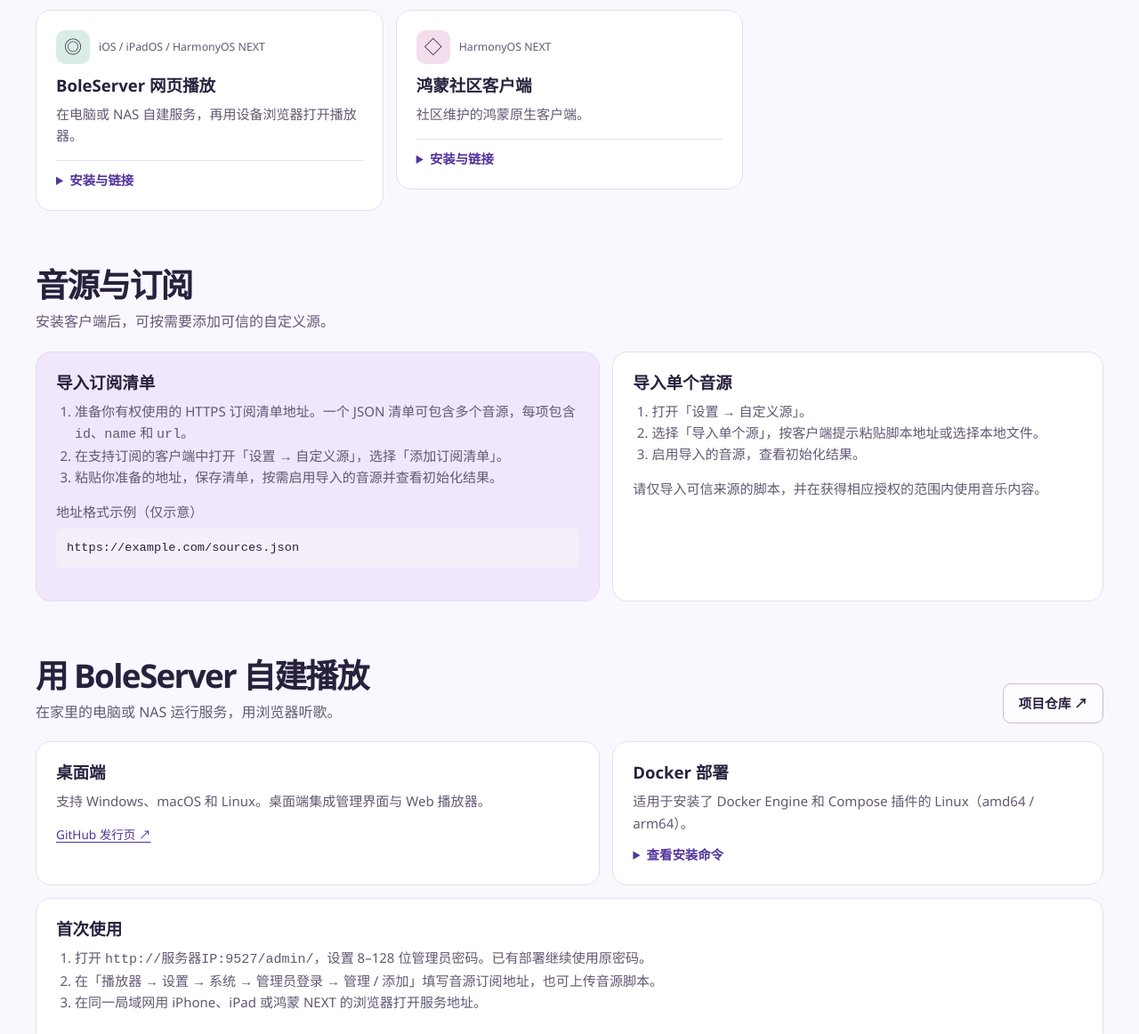
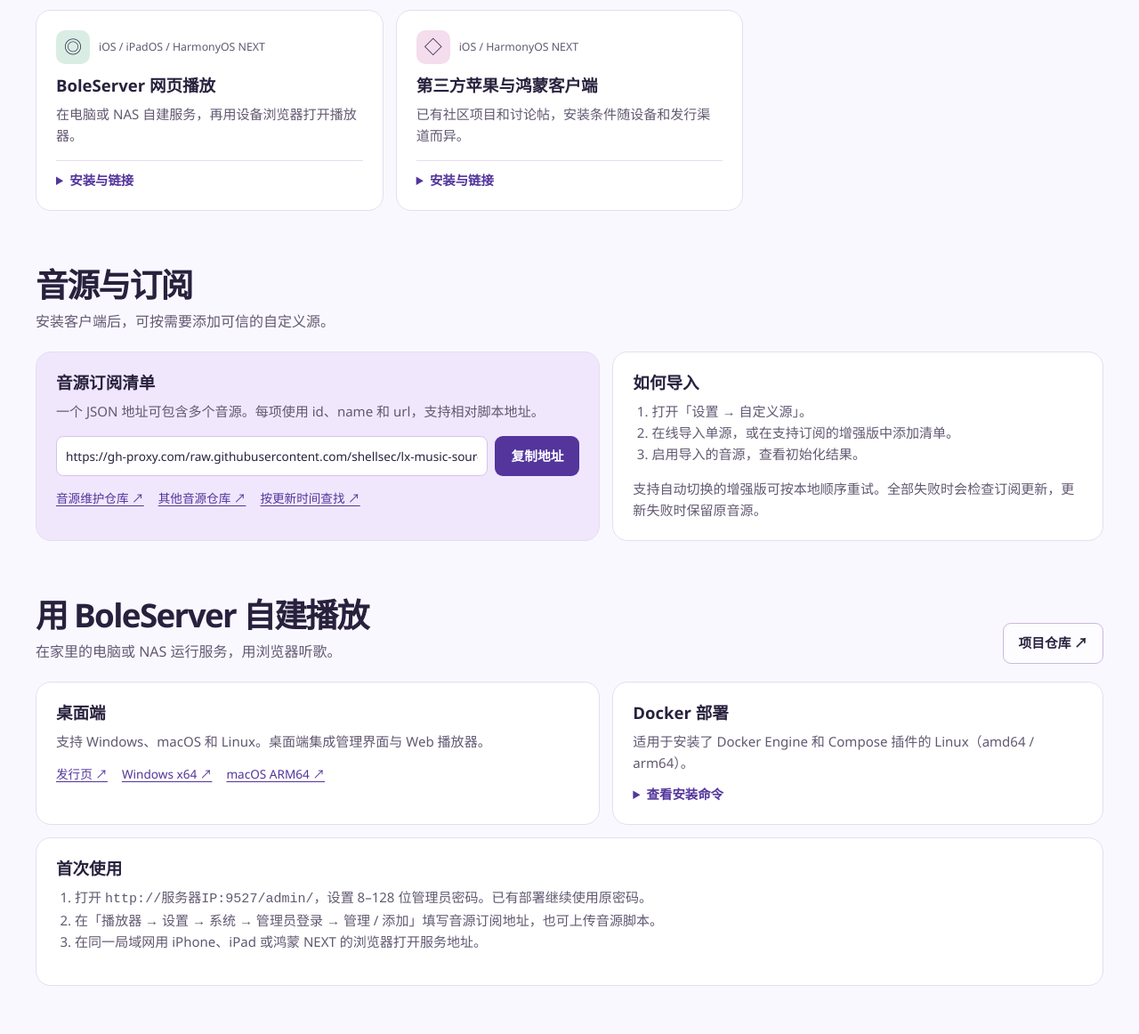
Before and after one commit to shellsec/lx-music-guide, a plain HTML site: page index.html in a window 1280 px wide. Shown: the part 1255-2417 px from the top of the page at 89% size. Drawn offline with Linux system fonts and the light colour scheme.

Commit message:
Revert "Document source imports and use official release pages"
This reverts commit 400ba3d2827ee00d5be829e3372ee62deb109f23.

```diff
--- a/index.html
+++ b/index.html
@@ -19,7 +19,7 @@
 <img src="assets/record.png" alt="" fetchpriority="high">
 <div class="hero-copy"><p class="edition">洛雪 · 波乐 · 自建播放</p><h1 id="title">每台设备，<br>都有听歌入口。</h1>
 <p>从电脑、手机到电视和游戏机。按设备查找客户端、安装包和音源订阅。</p>
-<div class="actions"><a class="button primary" href="#clients">查找客户端 <span aria-hidden="true">↓</span></a><a class="button secondary" href="#sources">查看音源导入教程</a></div>
+<div class="actions"><a class="button primary" href="#clients">查找客户端 <span aria-hidden="true">↓</span></a><a class="button secondary" href="#sources">获取音源订阅</a></div>
 </div>
 </section>
 <section id="clients" class="section" aria-labelledby="clients-title">
@@ -32,22 +32,24 @@
 <section id="sources" class="section" aria-labelledby="sources-title">
 <div class="section-head"><div><h2 id="sources-title">音源与订阅</h2><p>安装客户端后，可按需要添加可信的自定义源。</p></div></div>
 <div class="source-layout">
-<article class="panel subscription"><h3>导入订阅清单</h3>
-<ol><li>准备你有权使用的 HTTPS 订阅清单地址。一个 JSON 清单可包含多个音源，每项包含 <code>id</code>、<code>name</code> 和 <code>url</code>。</li><li>在支持订阅的客户端中打开「设置 → 自定义源」，选择「添加订阅清单」。</li><li>粘贴你准备的地址，保存清单，按需启用导入的音源并查看初始化结果。</li></ol>
-<p>地址格式示例（仅示意）</p><pre><code>https://example.com/sources.json</code></pre>
+<article class="panel subscription"><h3>音源订阅清单</h3><p>一个 JSON 地址可包含多个音源。每项使用 id、name 和 url，支持相对脚本地址。</p>
+<div class="copy-row"><input id="source-url" aria-label="音源订阅地址" readonly value="https://gh-proxy.com/raw.githubusercontent.com/shellsec/lx-music-source/master/sources.json"><button class="button primary" type="button" data-copy="source-url">复制地址</button></div>
+<p class="feedback" id="copy-status" role="status"></p>
+<div class="links"><a href="https://github.com/shellsec/lx-music-source">音源维护仓库 ↗</a><a href="https://github.com/pdone/lx-music-source">其他音源仓库 ↗</a><a href="https://github.com/search?q=lx-music-source&amp;type=repositories&amp;s=updated&amp;o=desc">按更新时间查找 ↗</a></div>
 </article>
-<article class="panel"><h3>导入单个音源</h3><ol><li>打开「设置 → 自定义源」。</li><li>选择「导入单个源」，按客户端提示粘贴脚本地址或选择本地文件。</li><li>启用导入的音源，查看初始化结果。</li></ol><p>请仅导入可信来源的脚本，并在获得相应授权的范围内使用音乐内容。</p></article>
+<article class="panel"><h3>如何导入</h3><ol><li>打开「设置 → 自定义源」。</li><li>在线导入单源，或在支持订阅的增强版中添加清单。</li><li>启用导入的音源，查看初始化结果。</li></ol><p>支持自动切换的增强版可按本地顺序重试。全部失败时会检查订阅更新，更新失败时保留原音源。</p></article>
 </div>
 </section>
 <section id="server" class="section" aria-labelledby="server-title">
 <div class="section-head"><div><h2 id="server-title">用 BoleServer 自建播放</h2><p>在家里的电脑或 NAS 运行服务，用浏览器听歌。</p></div><a class="button secondary" href="https://github.com/shellsec/boleserver">项目仓库 ↗</a></div>
 <div class="source-layout">
 <article class="panel"><h3>桌面端</h3><p>支持 Windows、macOS 和 Linux。桌面端集成管理界面与 Web 播放器。</p>
-<div class="links"><a href="https://github.com/shellsec/boleserver/releases/latest">GitHub 发行页 ↗</a></div></article>
+<div class="links"><a href="https://github.com/shellsec/boleserver/releases/latest">发行页 ↗</a><a href="https://github.com/shellsec/boleserver/releases/download/v2.1.3-bole.1/BoleServer.2.1.3.x64.Portable.exe">Windows x64 ↗</a><a href="https://github.com/shellsec/boleserver/releases/download/v2.1.3-bole.1/BoleServer.2.1.3.arm64.dmg">macOS ARM64 ↗</a></div></article>
 <article class="panel"><h3>Docker 部署</h3><p>适用于安装了 Docker Engine 和 Compose 插件的 Linux（amd64 / arm64）。</p>
 <details><summary>查看安装命令</summary>
 <p>直连 GitHub</p><pre><code id="install-direct">curl -fsSL https://raw.githubusercontent.com/shellsec/boleserver/main/deploy/install.sh -o /tmp/boleserver-install.sh &amp;&amp; sudo bash /tmp/boleserver-install.sh</code></pre>
-<p>已用 root 登录时去掉 sudo。</p>
+<p>第三方代理加速，默认安装到 <code>/opt/boleserver</code></p><pre><code>curl -fsSL https://gh-proxy.com/https://raw.githubusercontent.com/shellsec/boleserver/d2762bcfbc773a0baf81cbca5df1ba1bde2d7a29/deploy/install.sh -o /tmp/boleserver-install.sh &amp;&amp; sudo env BOLE_IMAGE=gh-proxy.com/docker/ghcr.io/shellsec/boleserver:latest bash /tmp/boleserver-install.sh</code></pre>
+<p>已用 root 登录时去掉 sudo。代理镜像设置保存在安装目录的 .env。</p>
 </details></article>
 </div>
 <div class="panel setup"><h3>首次使用</h3><ol><li>打开 <code>http://服务器IP:9527/admin/</code>，设置 8–128 位管理员密码。已有部署继续使用原密码。</li><li>在「播放器 → 设置 → 系统 → 管理员登录 → 管理 / 添加」填写音源订阅地址，也可上传音源脚本。</li><li>在同一局域网用 iPhone、iPad 或鸿蒙 NEXT 的浏览器打开服务地址。</li></ol></div>
@@ -64,11 +66,6 @@
 <div><h2 id="support-title">支持维护</h2><p>如果这份指南帮到了你，欢迎请作者喝杯咖啡，支持后续维护。</p></div>
 <figure><img src="assets/support-qr.png" alt="支持作者的赞赏二维码" width="400" height="400" loading="lazy"><figcaption>扫码赞赏</figcaption></figure>
 </section>
-<section class="site-notice" aria-labelledby="notice-title">
-<h2 id="notice-title">使用说明与权利反馈</h2>
-<p>软件的使用与分发请遵循各项目的许可证。请在获得相应授权的范围内使用音乐内容。</p>
-<p>如发现本站链接可能侵犯您的权利，请通过<a href="https://github.com/shellsec/lx-music-guide/issues/new">权利反馈</a>提供相关页面地址和涉事链接，以便核查和处理。请勿在公开反馈中上传含个人信息的权利证明。</p>
-</section>
 <div class="foot-nav"><span>音乐资源指南</span><a href="#">回到顶部 ↑</a></div>
 </div></footer>
 </body>
--- a/resources.js
+++ b/resources.js
@@ -1,10 +1,13 @@
 const github = "https://github.com";
+const proxy = "https://gh-proxy.com/";
 const desktop = github + "/shellsec/lx-music-desktop-auto-source";
 const mobile = github + "/shellsec/lx-music-mobile-auto-source";
 const server = github + "/shellsec/boleserver";
 const tv = github + "/bmizhou/lx-music-tv";
 const eink = github + "/shellsec/lx-music-eink";
 const lxpy = github + "/shellsec/lxpy";
+const tvVersion = "2.9.202610241701";
+const einkVersion = "1.9.3-eink.1";
 const platforms = ["全部设备", "电脑", "安卓", "电视", "墨水屏", "游戏机", "苹果与鸿蒙"];
 
 const resources = [
@@ -13,14 +16,19 @@ const resources = [
     intro: "桌面听歌，支持订阅清单和播放失败自动切换。",
     detail: "Windows 可选安装包或绿色版。安装历史版本前可先查看仓库的发行说明。",
     repo: desktop,
-    links: [["GitHub 发行页", desktop + "/releases"]]
+    links: [
+      ["Windows 安装包", proxy + desktop + "/releases/download/v2.12.6/lx-music-desktop-v2.12.6-x64-Setup.exe"],
+      ["Windows 绿色版", proxy + desktop + "/releases/download/v2.12.6/lx-music-desktop-v2.12.6-win_x64-green.7z"],
+      ["macOS ARM64", proxy + desktop + "/releases/download/v2.12.6/lx-music-desktop-2.12.6-arm64.dmg"]
+    ]
   },
   {
     name: "洛雪安卓增强版", icon: "▯", color: "peach", platforms: ["安卓"], meta: "Android · 1.9.2",
     intro: "支持扫码、从图片识别或粘贴地址来添加音源。",
     detail: "在设置中打开「快速添加自定义源」，选择导入单个源或添加订阅清单。二维码应包含完整 HTTP 或 HTTPS 地址。",
     repo: mobile,
-    links: [["GitHub 发行页", mobile + "/releases"]]
+    links: ["arm64-v8a", "armeabi-v7a", "universal"].map(arch =>
+      [arch, proxy + mobile + "/releases/download/v1.9.2/lx-music-mobile-v1.9.2-" + arch + ".apk"])
   },
   {
     name: "波乐音乐", icon: "♫", color: "pink", platforms: ["游戏机", "电脑", "安卓", "电视"], meta: "游戏机 / 桌面 / Android · 1.1.0",
@@ -33,20 +41,28 @@ const resources = [
     intro: "适合遥控器操作，支持大屏歌词和手机扫码填源。",
     detail: "电视和平板架构不确定时选 universal。通过 U 盘或传文件安装后，打开设置扫码导入 JS 音源。",
     repo: tv,
-    links: [["GitHub 发行页", tv + "/releases"]]
+    links: [
+      ["下载 universal APK", tv + "/releases/download/" + tvVersion + "/LXTV-" + tvVersion + "-universal-release.apk"],
+      ["下载 arm64-v8a APK", tv + "/releases/download/" + tvVersion + "/LXTV-" + tvVersion + "-arm64-v8a-release.apk"],
+      ["GitHub 发行页", tv + "/releases"]
+    ]
   },
   {
     name: "洛雪墨水屏增强版", icon: "▧", color: "lilac", platforms: ["墨水屏", "安卓"], meta: "Android · 墨水屏设备",
     intro: "针对墨水屏优化，支持自定义源和订阅更新。",
     detail: "按设备架构选择 APK。口袋阅一代选 armeabi-v7a，64 位设备可选 arm64-v8a。",
     repo: eink,
-    links: [["GitHub 发行页", eink + "/releases"]]
+    links: [
+      ...["arm64-v8a", "armeabi-v7a", "universal"].map(arch =>
+        ["下载 " + arch + " APK", eink + "/releases/download/v" + einkVersion + "/lx-music-mobile-v" + einkVersion + "-" + arch + ".apk"]),
+      ["GitHub 发行页", eink + "/releases"]
+    ]
   },
   {
     name: "LXPy 手机遥控", icon: "⌁", color: "peach", platforms: ["电脑"], meta: "洛雪桌面端 · 局域网",
     intro: "手机和电脑连同一个 Wi-Fi，在手机网页遥控桌面播放。",
     detail: "在洛雪桌面端的「设置 → 开放 API」启用开放 API 服务，再按 LXPy 说明运行启动脚本。",
-    repo: lxpy
+    repo: lxpy, links: [["下载源码 ZIP", lxpy + "/archive/HEAD.zip"]]
   },
   {
     name: "BoleServer 网页播放", icon: "◎", color: "mint", platforms: ["苹果与鸿蒙", "电脑"], meta: "iOS / iPadOS / HarmonyOS NEXT",
@@ -54,15 +70,21 @@ const resources = [
     detail: "搭建服务并在管理界面设置密码与音源。播放设备与服务在同一局域网时，可直接打开服务地址。",
     repo: server,
     links: [
+      ["Windows x64 便携版", server + "/releases/download/v2.1.3-bole.1/BoleServer.2.1.3.x64.Portable.exe"],
+      ["macOS ARM64 安装包", server + "/releases/download/v2.1.3-bole.1/BoleServer.2.1.3.arm64.dmg"],
       ["GitHub 发行页", server + "/releases/latest"],
       ["查看搭建方式", "#server"]
     ]
   },
   {
-    name: "鸿蒙社区客户端", icon: "◇", color: "pink", platforms: ["苹果与鸿蒙"], meta: "HarmonyOS NEXT",
-    intro: "社区维护的鸿蒙原生客户端。",
-    detail: "源码与 DevEco Studio 构建步骤见项目仓库。",
-    repo: github + "/Adamaik/lxmusic-harmony"
+    name: "第三方苹果与鸿蒙客户端", icon: "◇", color: "pink", platforms: ["苹果与鸿蒙"], meta: "iOS / HarmonyOS NEXT",
+    intro: "已有社区项目和讨论帖，安装条件随设备和发行渠道而异。",
+    detail: "鸿蒙项目的 GitHub Releases 暂无安装包，可下载源码并参照仓库说明用 DevEco Studio 构建。iOS 社区版本的获取与签名条件见原帖。",
+    repo: github + "/Adamaik/lxmusic-harmony",
+    links: [
+      ["下载鸿蒙源码 ZIP", github + "/Adamaik/lxmusic-harmony/archive/HEAD.zip"],
+      ["iOS 社区原帖", "https://www.52pojie.cn/thread-2089652-1-7.html"]
+    ]
   }
 ];
 
@@ -109,3 +131,16 @@ for (const platform of platforms) {
   filterBar.append(button);
 }
 showPlatform(platforms[0]);
+
+document.querySelector("[data-copy]").addEventListener("click", async event => {
+  const field = document.getElementById(event.currentTarget.dataset.copy);
+  const status = document.querySelector("#copy-status");
+  try {
+    await navigator.clipboard.writeText(field.value);
+    status.textContent = "已复制订阅地址";
+  } catch {
+    field.focus();
+    field.select();
+    status.textContent = document.execCommand("copy") ? "已复制订阅地址" : "地址已选中，请手动复制";
+  }
+});
--- a/style.css
+++ b/style.css
@@ -66,6 +66,9 @@ summary { color: var(--violet); font-weight: 650; font-size: .9rem; }
 .links { margin-top: 14px; font-size: .85rem; }
 .source-layout { display: grid; grid-template-columns: 1.15fr 1fr; gap: 14px; }
 .subscription { background: #f0e7fc; }
+.copy-row { display: flex; gap: 8px; margin-top: 16px; }
+.copy-row input { flex: 1; min-width: 0; border: 1px solid #d6c4ea; border-radius: 8px; padding: 8px 10px; color: var(--ink); background: #fff; font-size: .85rem; }
+.feedback:empty { display: none; }
 .setup { margin-top: 14px; }
 .panel details { margin-top: 12px; }
 .panel ol { padding-left: 1.4em; }
@@ -76,9 +79,6 @@ pre { margin: 6px 0 14px; white-space: pre-wrap; overflow-wrap: anywhere; backgr
 .support figure { margin: 0; text-align: center; }
 .support img { display: block; width: 180px; max-width: 100%; height: auto; }
 .support figcaption { margin-top: 6px; }
-.site-notice { padding-block: 24px; border-bottom: 1px solid var(--line); }
-.site-notice h2 { font-size: 1.25rem; color: var(--ink); }
-.site-notice p { margin-top: 6px; }
 @media (max-width: 900px) {
   .grid { grid-template-columns: repeat(2, minmax(0, 1fr)); }
   .hero { min-height: 400px; }
```
